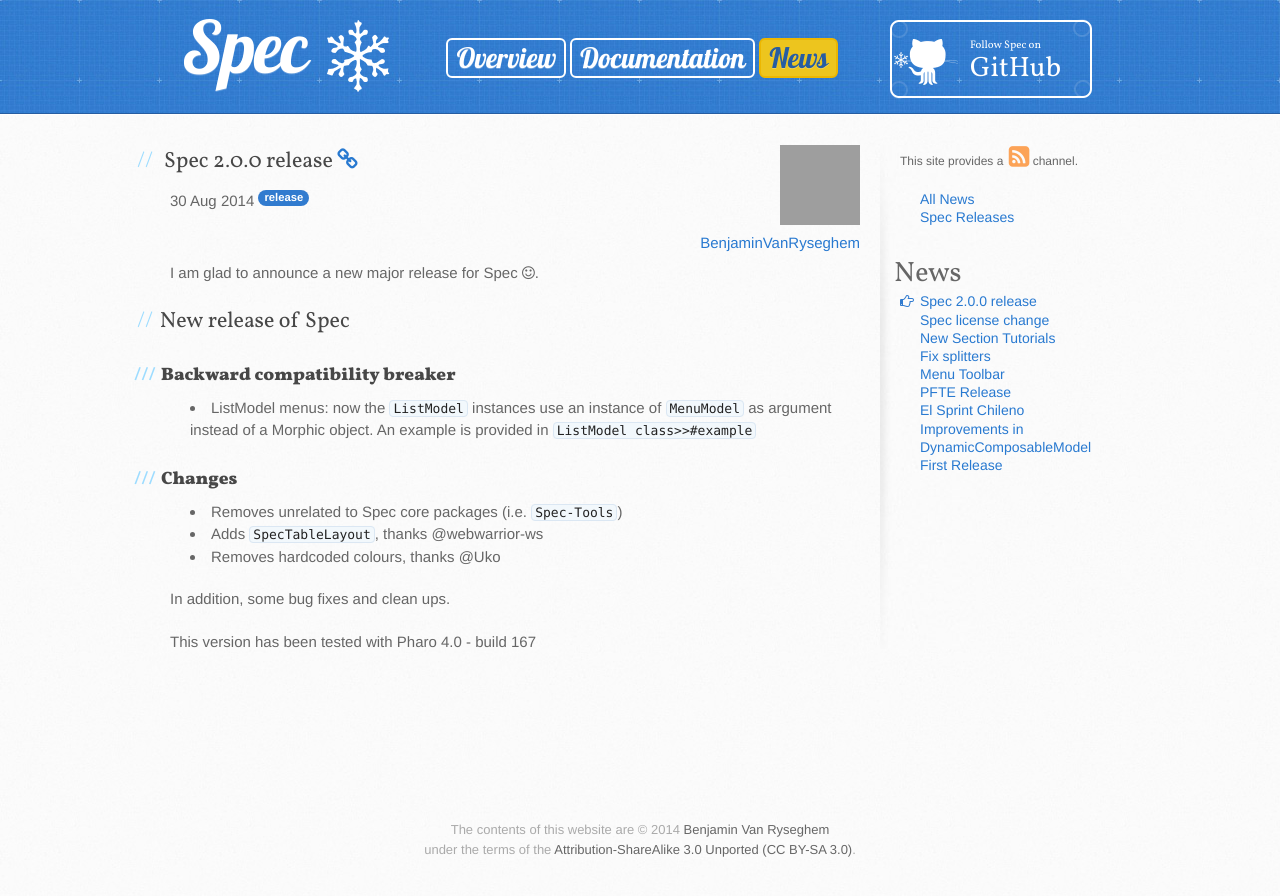
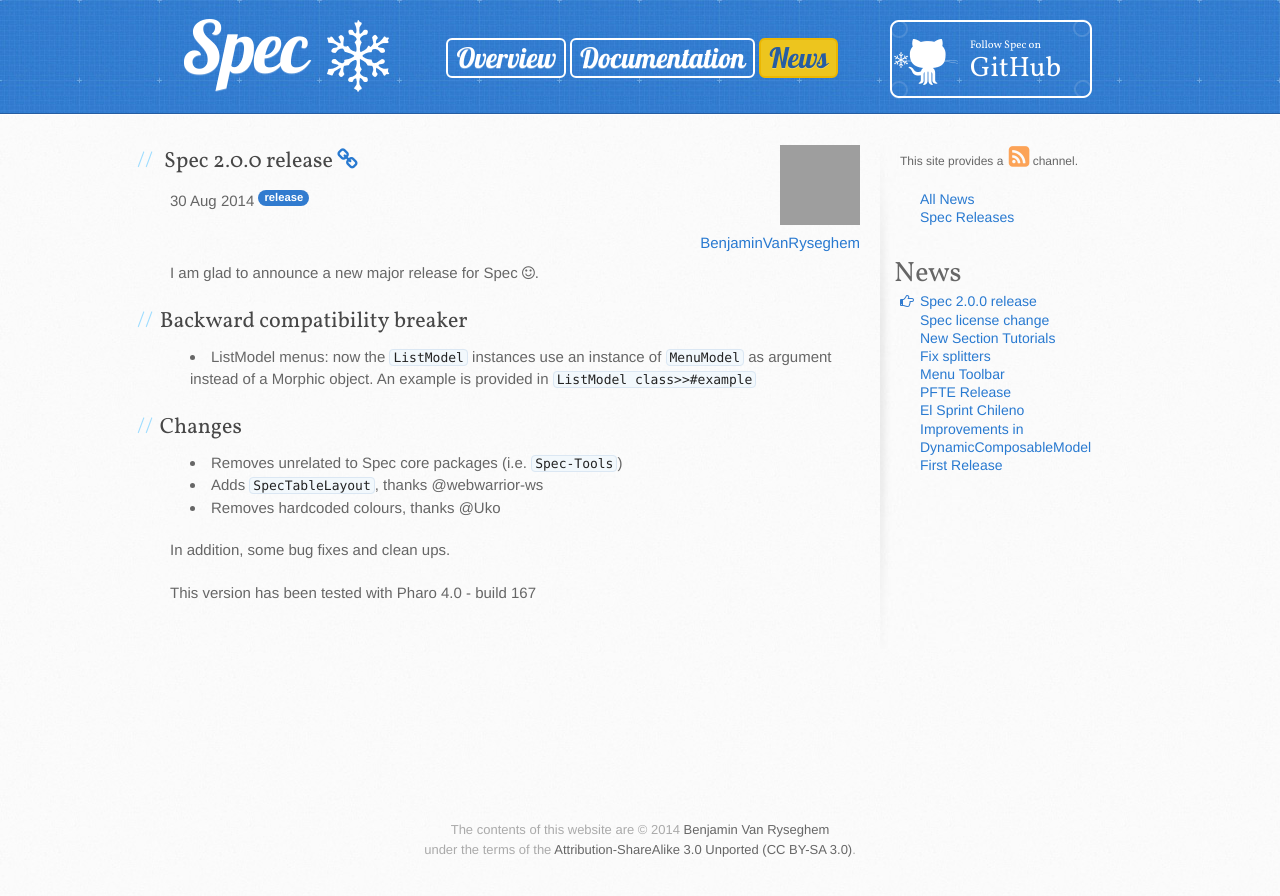
Before and after one commit to spec-framework/website, a Jekyll site: the page built from _posts/2014-08-30-Spec2.0.0.markdown, in a window 1280 px wide. Shown: the top 896 px of the page. Built offline with Jekyll 4.4.1, drawn with Linux system fonts in a browser that asks for light colours; Markdown is read by kramdown in place of the engine named in the settings; grey boxes are pictures that could not be loaded.

Commit message:
Update 2014-08-30-Spec2.0.0.markdown

```diff
--- a/_posts/2014-08-30-Spec2.0.0.markdown
+++ b/_posts/2014-08-30-Spec2.0.0.markdown
@@ -8,13 +8,11 @@
 
 I am glad to announce a new major release for Spec <i class="fa fa-smile-o"></i>.
 
-## New release of Spec
-
-### Backward compatibility breaker
+## Backward compatibility breaker
 
 - ListModel menus: now the `ListModel` instances use an instance of `MenuModel` as argument instead of a Morphic object. An example is provided in `ListModel class>>#example`
 
-### Changes
+## Changes
 
 - Removes unrelated to Spec core packages (i.e. `Spec-Tools`)
 - Adds `SpecTableLayout`, thanks @webwarrior-ws
```
